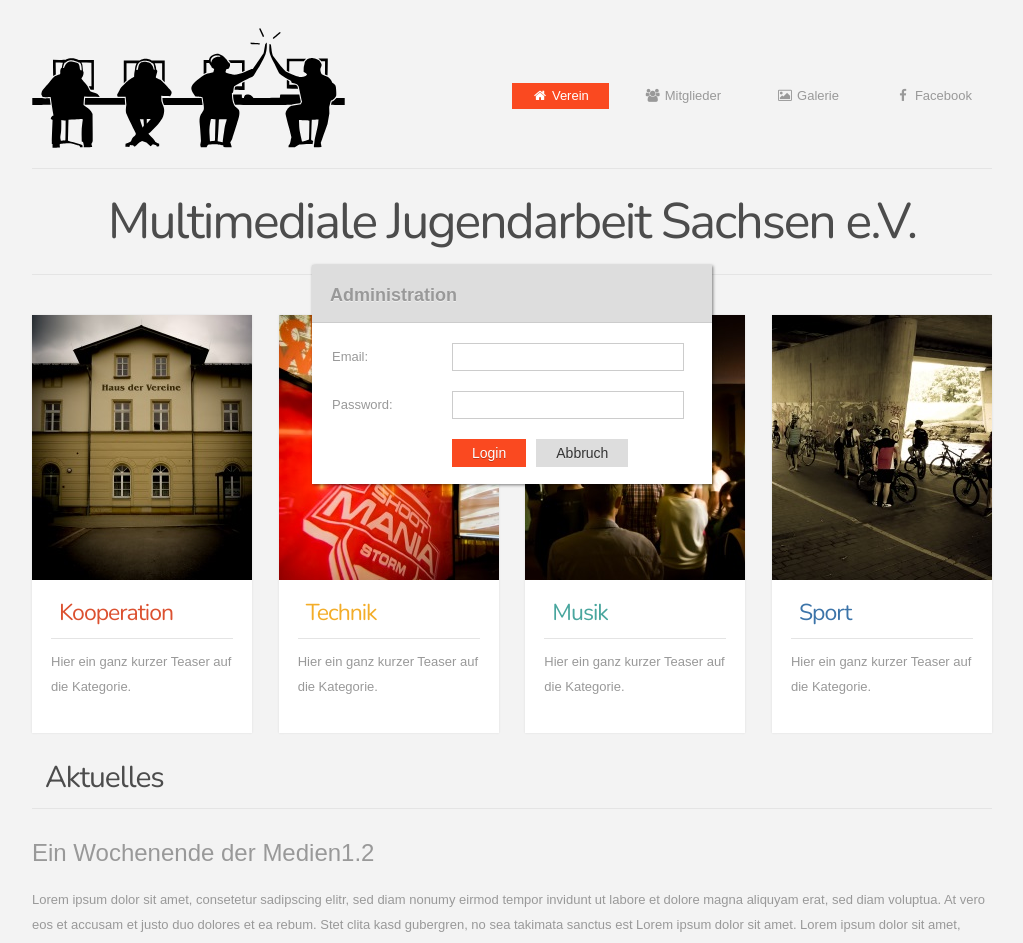
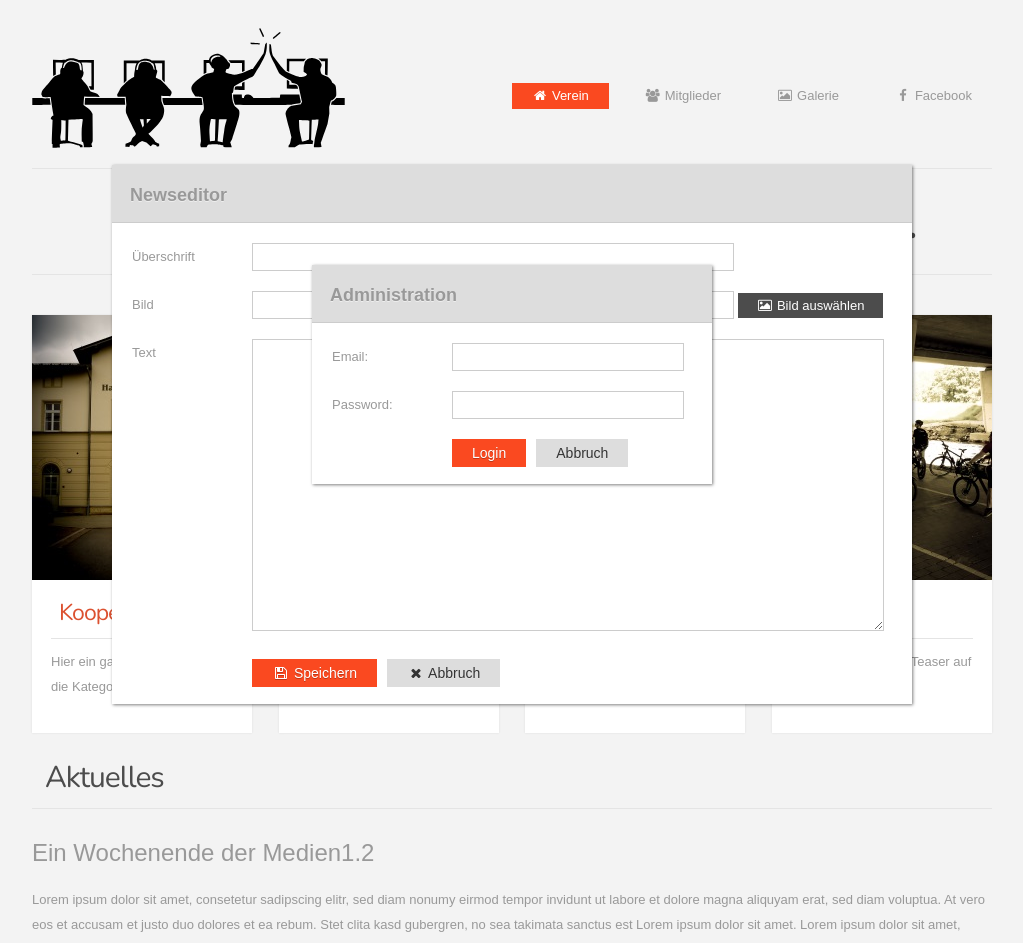
Before and after one commit to Multimediajugend/Website, a PHP site: page /Mitglieder/ in a window 1280 px wide. Shown: the top 943 px of the page, without its empty margins (128-1151 px from the left). Run offline with PHP 8.4, Linux system fonts and the light colour scheme; data comes from the database, SQL or seed files in the repository; some libraries are stand-ins or nearby versions.

Commit message:
+ added NewsModal to create/modify NewsTeaser

```diff
--- a/application/views/_templates/footer.php
+++ b/application/views/_templates/footer.php
@@ -13,7 +13,7 @@
 	</div>
 </div>
 <div data-content="login">
-	<div id="loginModal">
+	<div id="loginModal" class="modal">
 		<div class="modalHeader">
 			<h3>Administration</h3>
 		</div>
--- a/application/views/verein/index.php
+++ b/application/views/verein/index.php
@@ -39,12 +39,13 @@
 <div id="news">
 	<div class="pageTitle">Aktuelles</div>
     <div class="editSection">
-        <button><i class="fa fa-plus fa-fw"></i> News erstellen</button>
-        <button><i class="fa fa-download fa-fw"></i> Zeige nicht veröffentlichte News</button>
+        <button id="addNews"><i class="fa fa-plus fa-fw"></i> News erstellen</button>
+        <button id="showUnpublished"><i class="fa fa-download fa-fw"></i> Zeige nicht veröffentlichte News</button>
     </div>
 
     <?php foreach ($lastNews as $news) { ?>
     <div class="newsSingle">
+        <input type="hidden" class="newsId" value="<?php echo $news->id; ?>" />
 		<div class="newsHeadline"><?php if(isset($news->header)) echo $news->header; ?></div>
         <?php if(isset($news->image) && $news->image!=null) { ?>
             <img class="newsImage" src="<?php echo URL.$news->image; ?>">
@@ -62,12 +63,38 @@
                       }
                   } ?>
 		</div>
-        <div style="clear:left" />
+        <div style="clear:left"></div>
         <div class="editSection">
-            <button><i class="fa fa-edit fa-fw"></i> bearbeiten</button>
+            <button class="newsEdit"><i class="fa fa-edit fa-fw"></i> bearbeiten</button>
             <button><i class="fa fa-remove fa-fw"></i> löschen</button>
             <button><i class="fa fa-eye-slash fa-fw"></i> anzeigen</button>
         </div>
 	</div>
     <?php } ?>
+    <div id="newsModal" class="modal">
+        <div class="modalHeader">
+            <h3>Newseditor</h3>
+        </div>
+        <form name="newsModalForm" onSubmit="saveNews()">
+            <input id="newsModalTeaserId" type="hidden" />
+            <div class="txt">
+                <label for="newsModalHeadline">&Uuml;berschrift</label>
+                <input id="newsModalHeadline" type="text" required />
+            </div>
+            <div class="txt">
+                <label for="newsModalImage">Bild</label>
+                <input id="newsModalImage" type="text" />
+                <button onclick="return false;"><i class="fa fa-image fa-fw"></i> Bild auswählen</button>
+            </div>
+            <div class="txt">
+                <label for="newsModalText">Text</label>
+                <textarea id="newsModalText" type="text" cols="55" rows="20" required ></textarea>
+            </div>
+            <div class="btn clearfix">
+				<button type="submit" onClick="saveNews(); return false;"><i class="fa fa-save fa-fw"></i> Speichern</button>
+				<button class="close cancel"><i class="fa fa-remove fa-fw"></i> Abbruch</button>
+			</div>
+
+        </form>
+    </div>
 </div>
--- a/public/css/style.css
+++ b/public/css/style.css
@@ -371,59 +371,85 @@
 }
 
 #loginModal {
+	margin-top: -135px;
+	margin-left: -200px;
+	width: 400px;
+}
+		#loginModal  .txt input {
+			width: 220px;
+			height: 16px;
+		}
+
+#newsModal {
+	margin-top: -235px;
+	margin-left: -400px;
+	width: 800px;
+}
+		#newsModal  .txt input {
+			width: 470px;
+			height: 16px;
+		}
+
+		#newsModal  .txt textarea {
+			width: 620px;
+			height: 280px;
+            resize: vertical;
+		}
+
+.modal {
 	left: 50%;
 	top: 50%;
-	margin-top: -135px;
-	margin-left: -200px;
 	display: block;
 	position: fixed;
 	z-index: 6;
-	width: 400px;
 	background: #FFF;
 	box-shadow: 1px 1px 3px rgba(0,0,0,0.5);
 }
 
-	#loginModal .modalHeader {
+	.modal .modalHeader {
 		background: #DDD;
 		border-bottom: 1px solid #CCCCCC;
 		padding: 18px 18px 14px;
 	}
 
-		#loginModal .modalHeader h3 {
+		.modal  .modalHeader h3 {
 			margin: 0;
 			padding: 0;
 			text-shadow: 0 1px 0 rgba(255,255,255,0.5);
 			font-size: 18px;
 		}
 
-	#loginModal form {
+	.modal  form {
 		padding: 10px 0;
 	}
 
-	#loginModal .txt {
+	.modal  .txt {
 		padding: 10px 20px;
 	}
 
-		#loginModal .txt input {
-			width: 220px;
-			height: 16px;
+		.modal  .txt input {
 			padding: 5px;
 			border: 1px solid #CCC;
 		}
 
-		#loginModal .txt label {
+		.modal  .txt textarea {
+			padding: 5px;
+			border: 1px solid #CCC;
+		}
+
+		.modal  .txt label {
 			float: left;
 			width: 120px;
 			line-height: 28px;
 			font-size: 13px;
 		}
 
-	#loginModal .btn {
+	.modal  .btn {
 		padding: 10px 20px 10px 140px;
 		margin-bottom: 25px;
 	}
 
-		#loginModal .btn button {
+		.modal  .btn button {
 			float: left;
 			padding: 0 20px;
 			line-height: 28px;
@@ -437,7 +463,7 @@
 			border: none;
 		}
 
-			#loginModal .btn button.cancel {
+			.modal  .btn button.cancel {
 				background: #DDDDDD;
 				box-shadow: none;
 				color: #333;
@@ -455,6 +481,10 @@
     z-index: 1000;
 }
 
+button:focus {
+    outline:none;
+}
+
 #adminNav {
 	float: right;
 }
@@ -464,7 +494,7 @@
 		font-size: 13px;
 		line-height: 20px;
 		padding: 3px 20px;
-		margin-left: 12px;
+        margin: 0px 0px 0px 12px;
 		color: #777;
 		text-decoration: none;
 		border: none;
--- a/public/js/application.js
+++ b/public/js/application.js
@@ -35,12 +35,7 @@ $(function () {
 		//start adminpanel if session storage is already set (navigated from one page to another)
 		startAdmin();
 	}
-});
 
-var loginBlocked = false;
-
-// initialize login form modal:
-$(function () {
 	$("#loginModal").easyModal({
 		autoOpen: false,
 		overlayOpacity: 0.5,
@@ -48,7 +43,36 @@ $(function () {
 		overlayClose: false,
 		closeOnEscape: true
 	});
+
+    $("#newsModal").easyModal({
+		autoOpen: false,
+		overlayOpacity: 0.5,
+		overlayColor: "#333",
+		overlayClose: false,
+		closeOnEscape: true
+	});
+
+    $('#addNews').click(function() {
+        showNewsModal('', '', '', '');
+    });
+
+    $('.newsEdit').click(function(e) {
+        var news = $(this).closest(".newsSingle")[0];
+        var id = $(news).find('.newsId').val();
+        var headline = $(news).find('.newsHeadline').text();
+        var text = $(news).find('.newsTeaser').text();
+        var image = '';
+        if($(news).find('.newsImage').length > 0)
+        {
+            image = $(news).find('.newsImage').attr('src');
+            image = image.replace(_url, '');
+        }
+
+        showNewsModal(id, image, headline, text);
+    });
 });
+
+var loginBlocked = false;
 
 function clickAdminButton() {
 	//check: already logged in?
@@ -166,3 +190,30 @@ function endContenteditor() {
 	//zeuch ausblenden....
     $('.editSection').hide();
 }
+
+function showNewsModal(id, image, headline, text) {
+    $('#newsModalTeaserId').val(id);
+    $('#newsModalImage').val(image);
+    $('#newsModalHeadline').val(headline);
+    $('#newsModalText').val(text);
+
+    $('#newsModal').trigger('openModal');
+}
+
+function saveNews() {
+    var id = parseInt($('#newsModalTeaserId').val());
+    var headline = $('#newsModalHeadline').val();
+    var image = $('#newsModalImage').val();
+    var text = $('#newsModalText').val();
+    if(isNaN(id))
+    {
+        //TODO: add News
+        console.log('add news');
+    }
+    else
+    {
+        //TODO: modify News
+        console.log('modify news:' + id);
+    }
+    $('#newsModal').trigger('closeModal');
+}
```
